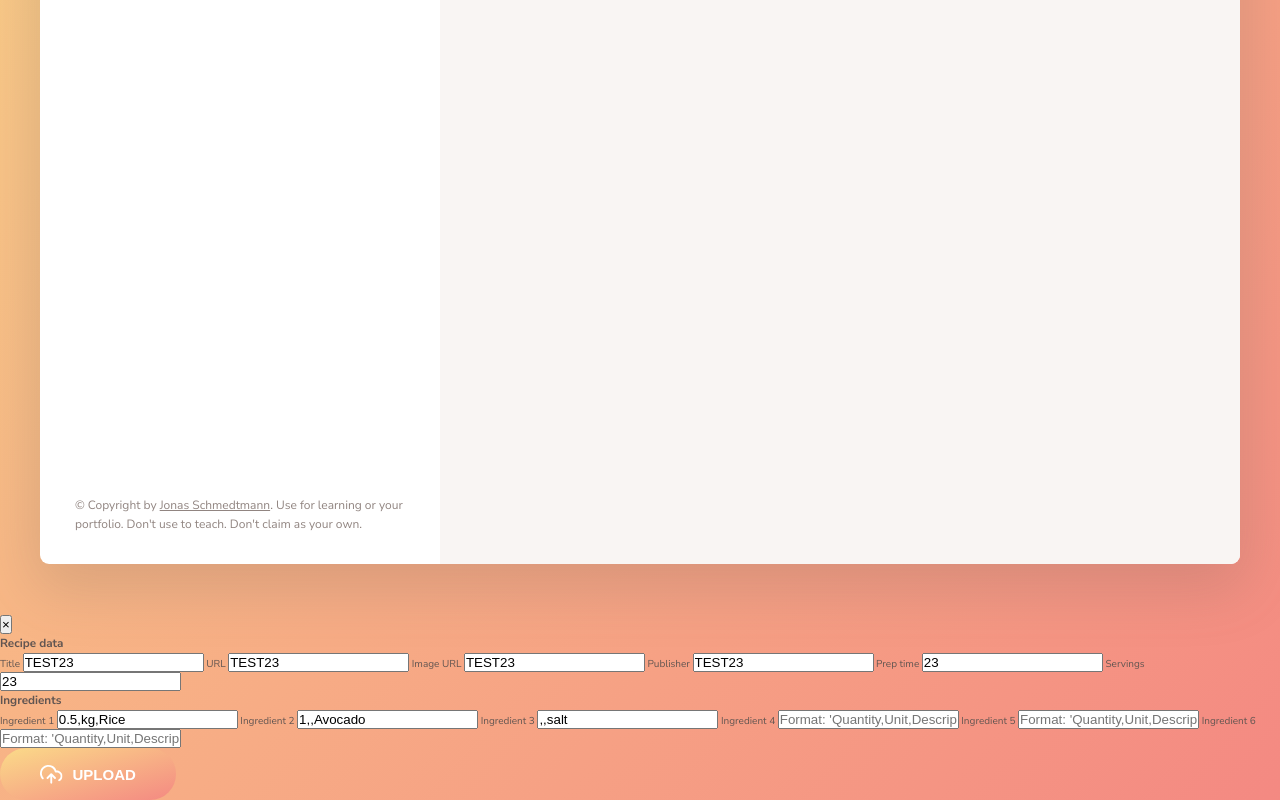
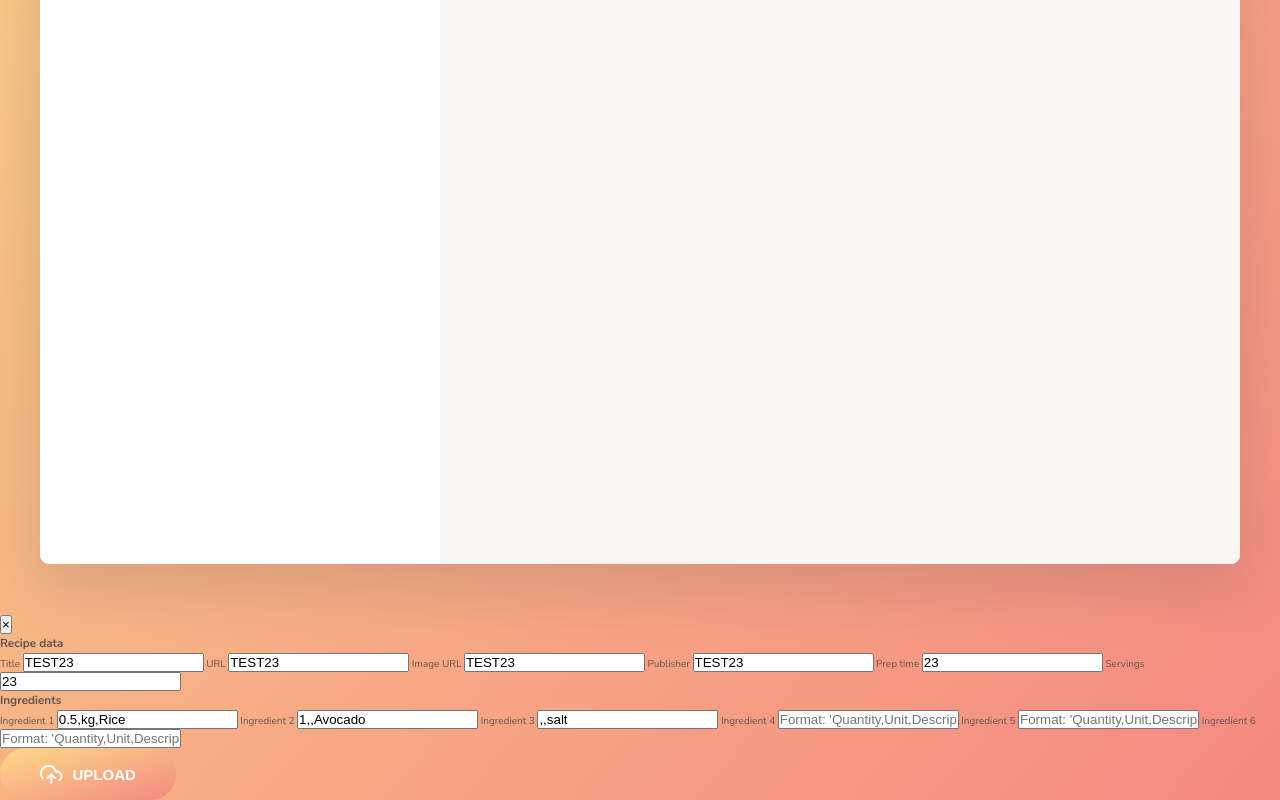
Before and after one commit to HazemAAbdeltwab/forkify, a website built with Parcel: page index.html in a window 1280 px wide. Shown: the part 657-1457 px from the top of the page. Built offline with nearby package versions, Linux system fonts and the light colour scheme.

Commit message:
Update View

```diff
--- a/index.html
+++ b/index.html
@@ -120,17 +120,6 @@
             </svg>
           </button> -->
         </div>
-
-        <p class="copyright">
-          &copy; Copyright by
-          <a
-            class="twitter-link"
-            target="_blank"
-            href="https://twitter.com/jonasschmedtman"
-            >Jonas Schmedtmann</a
-          >. Use for learning or your portfolio. Don't use to teach. Don't claim
-          as your own.
-        </p>
       </div>
 
       <div class="recipe">
--- a/package.json
+++ b/package.json
@@ -11,7 +11,7 @@
     "start": "parcel index.html",
     "build": "parcel build index.html --dist-dir ./dist"
   },
-  "author": "Jonas Schedtmann",
+  "author": "Hazem Ahmed",
   "license": "ISC",
   "devDependencies": {
     "@parcel/transformer-sass": "^2.2.1",
--- a/src/js/views/View.js
+++ b/src/js/views/View.js
@@ -9,7 +9,7 @@ export default class View {
    * @param {boolean} [render=true] If false, create markup string instead of rendering to the DOM
    * @returns {undefined | string} A markup string is returned if render=false
    * @this {Object} View instance
-   * @author Jonas Schmedtmann
+   * @author Hazem Ahmed
    * @todo Finish implementation
    */
   render(data, render = true) {
```
Also changed, not shown: README.md.
